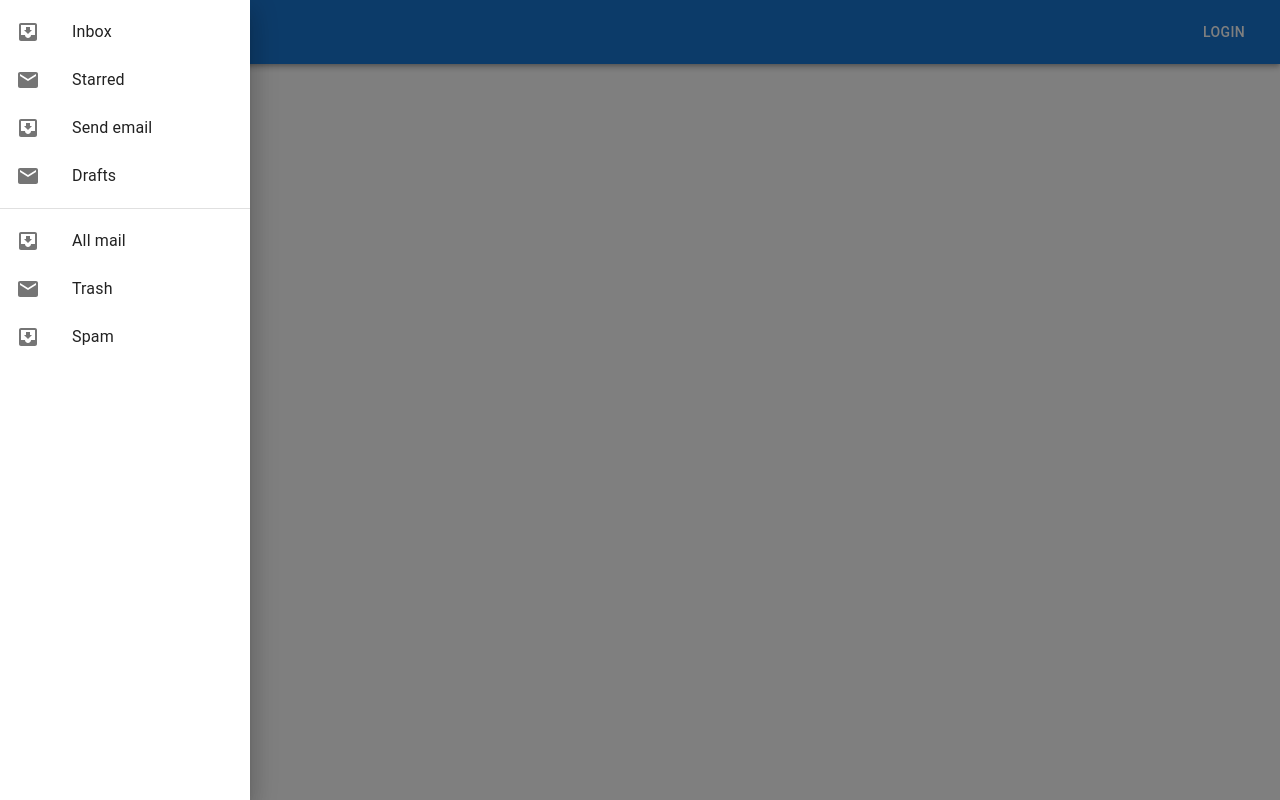
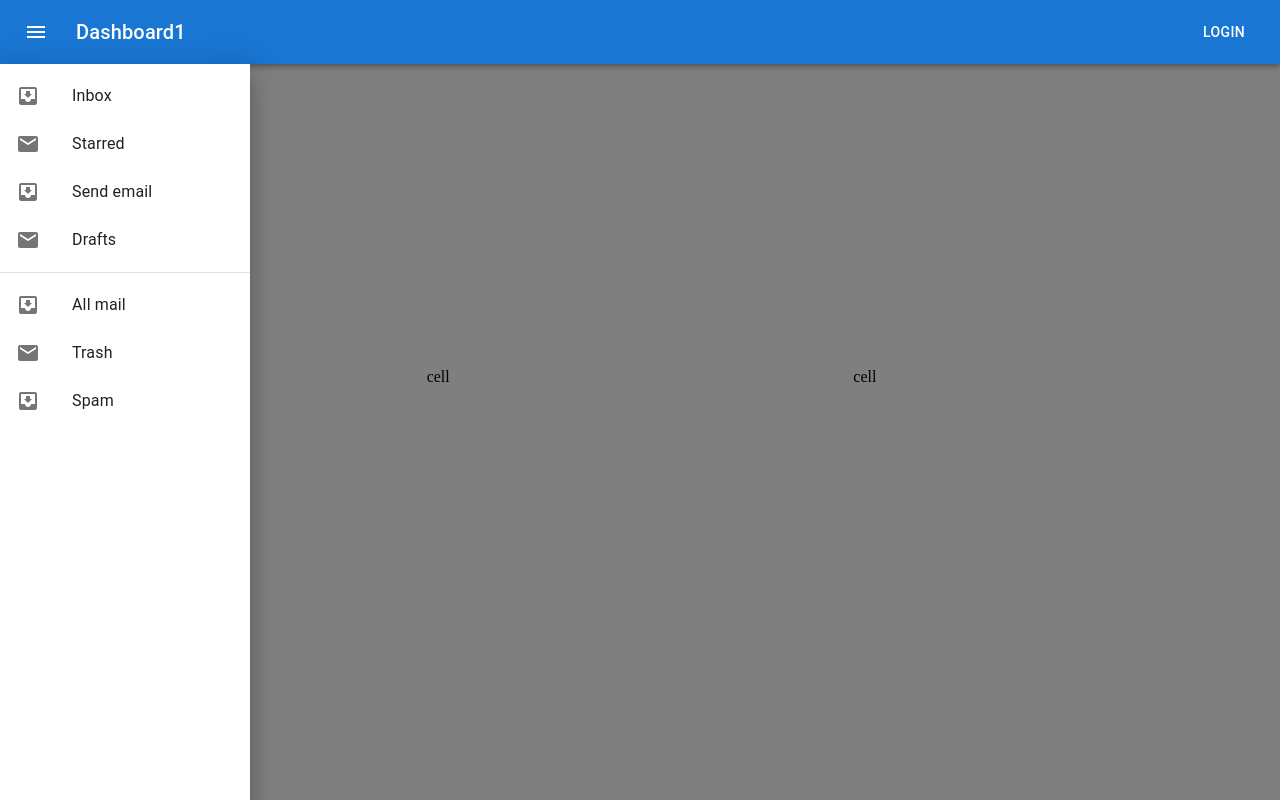
Before and after one commit to kettleTeacues/pofareng_exp, a Next.js app in the folder containers/frontend/: page /dashboard1 in a window 1280 px wide. Both pictures are taken after a click on the button "menu". Built offline with nearby package versions, Linux system fonts and the light colour scheme.

Commit message:
ダッシュボード1を進行

```diff
--- a/containers/frontend/src/app/dashboard1/page.tsx
+++ b/containers/frontend/src/app/dashboard1/page.tsx
@@ -20,15 +20,13 @@ import ListItemText from '@mui/material/ListItemText';
 import InboxIcon from '@mui/icons-material/MoveToInbox';
 import MailIcon from '@mui/icons-material/Mail';
 
+import { Worktile} from '@/components/WorkTile';
+
 export default function ButtonAppBar() {
     const [open, setOpen] = React.useState(false);
 
-    const toggleDrawer = (newOpen: boolean) => () => {
-        setOpen(newOpen);
-    };
-
     const DrawerList = (
-        <Box sx={{ width: 250 }} role="presentation" onClick={toggleDrawer(false)}>
+        <Box sx={{ width: 250 }} role="presentation" onClick={() => setOpen(!open)}>
             <List>
                 {['Inbox', 'Starred', 'Send email', 'Drafts'].map((text, index) => (
                     <ListItem key={text} disablePadding>
@@ -57,8 +55,8 @@ export default function ButtonAppBar() {
         </Box>
     );
     return <>
-        <Box sx={{ flexGrow: 1 }}>
-            <AppBar position="static">
+        <Box>
+            <AppBar>
                 <Toolbar>
                     <IconButton
                         size="large"
@@ -66,8 +64,9 @@ export default function ButtonAppBar() {
                         color="inherit"
                         aria-label="menu"
                         sx={{ mr: 2 }}
+                        onClick={() => setOpen(!open)}
                     >
-                        <MenuIcon onClick={toggleDrawer(true)} />
+                        <MenuIcon />
                     </IconButton>
                     <Typography variant="h6" component="div" sx={{ flexGrow: 1 }}>
                         Dashboard1
@@ -76,8 +75,10 @@ export default function ButtonAppBar() {
                 </Toolbar>
             </AppBar>
         </Box>
-        <Drawer open={open} onClose={toggleDrawer(false)}>
+        <Drawer open={open} onClose={() => setOpen(!open)}>
             {DrawerList}
         </Drawer>
+
+        <Worktile />
     </>;
 }
--- /dev/null
+++ b/containers/frontend/src/components/WorkTile.tsx
@@ -0,0 +1,12 @@
+import '@/components/styles/worktile.scss';
+
+export const Worktile = () => {
+    return <div className='worktile-wrapper'>
+        <div className='tile-cell'>cell</div>
+        <div className='tile-cell'>cell</div>
+        <div className='tile-cell'>cell</div>
+        <div className='tile-cell'>cell</div>
+        <div className='tile-cell'>cell</div>
+        <div className='tile-cell'>cell</div>
+    </div>
+}
--- /dev/null
+++ b/containers/frontend/src/components/styles/worktile.scss
@@ -0,0 +1,12 @@
+.worktile-wrapper {
+    display: grid;
+    height: calc(100vh - var(--nav-bar-height));
+    grid-template-columns: repeat(3, 1fr);
+}
+
+.tile-cell {
+    border-radius: 5px;
+    &:hover {
+        background-color: rgb(250, 250, 250);
+    }
+}
--- a/containers/frontend/src/styles/global.scss
+++ b/containers/frontend/src/styles/global.scss
@@ -1,3 +1,24 @@
+:root {
+    --nav-bar-height: 64px;
+}
+
 body {
     margin: 0
 }
+
+.MuiAppBar-root {
+    position: relative;
+    z-index: 100;
+}
+
+.MuiDrawer-root {
+    z-index: 90;
+    top: var(--nav-bar-height);
+
+    .MuiBackdrop-root{
+        top: var(--nav-bar-height);
+    }
+    .MuiPaper-root{
+        top: var(--nav-bar-height);
+    }
+}
```
